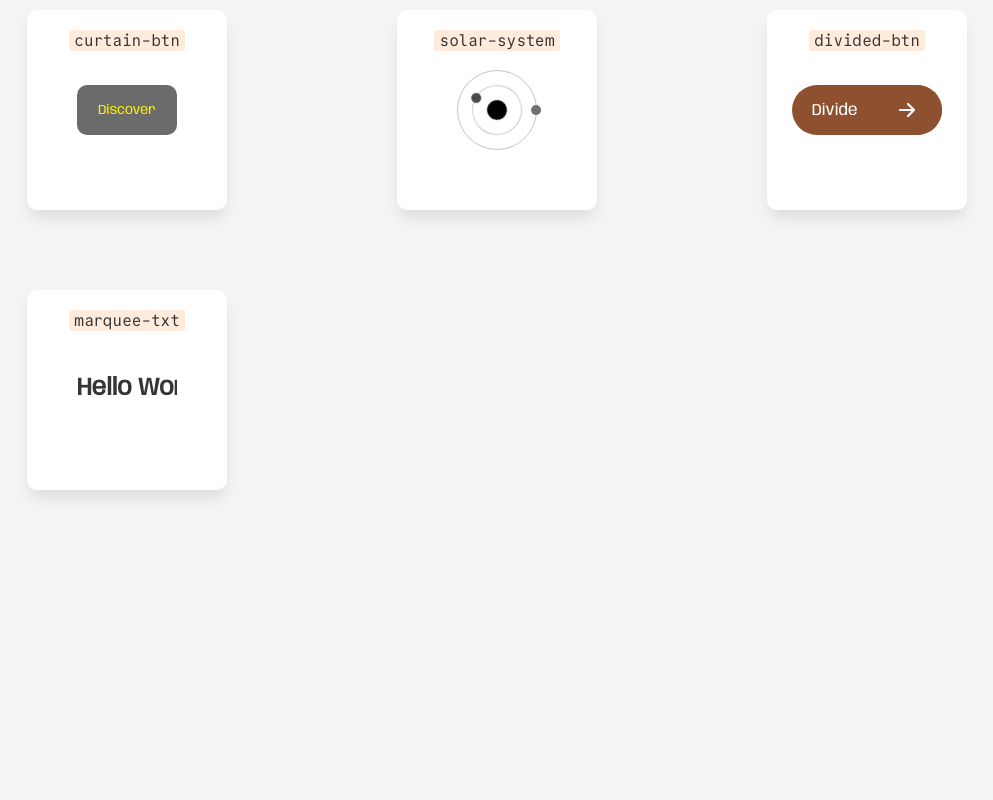
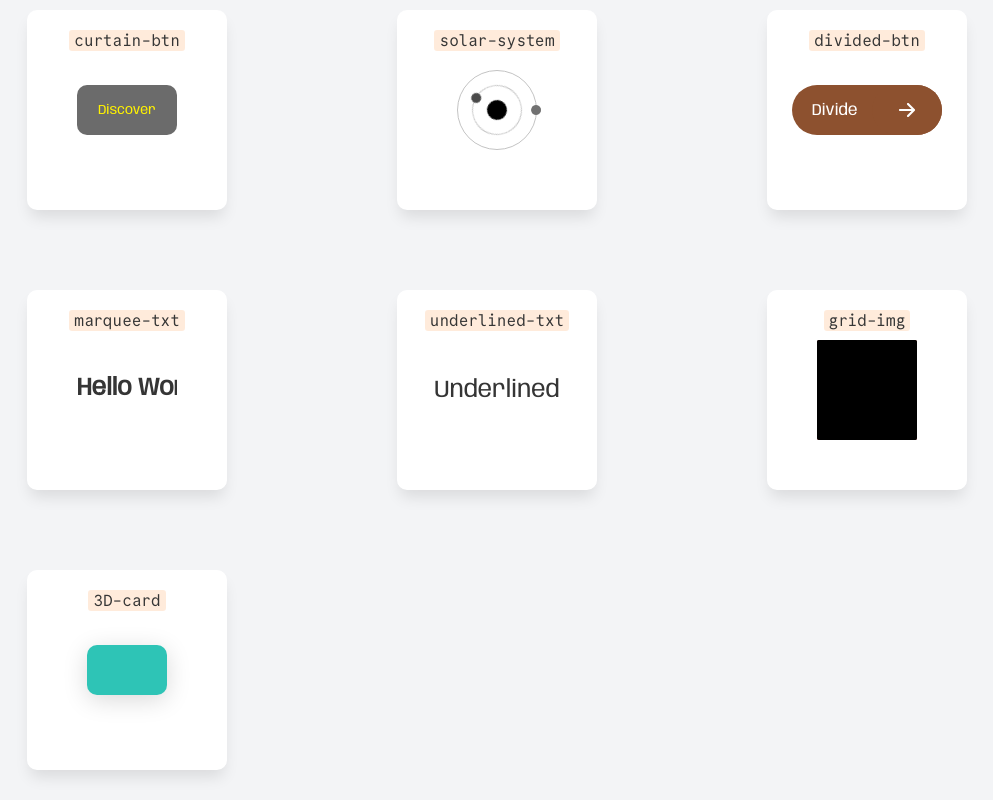
Before and after one commit to XimaLab/CSS-collection, a plain HTML site: page index.html in a window 1280 px wide. Shown: the part 500-1300 px from the top of the page, without its empty margins (143-1136 px from the left). Before the commit the page ends 1020 px from the top, so only its background shows below. Drawn offline with Linux system fonts and the light colour scheme.

Commit message:
feat: add grid-img and 3d-card

```diff
--- a/index.html
+++ b/index.html
@@ -73,6 +73,24 @@
                 </div>
             </div>
         </div>
+        <div class="sub">
+            <p class="animation-title">underlined-txt</p>
+            <div class="underlined-container">
+                <span class="underlined-txt"><p>Underlined</p></span>
+            </div>
+        </div>
+        <div class="sub">
+            <p class="animation-title">grid-img</p>
+            <div class="grid-img-container">
+            </div>
+        </div>
+        <div class="sub">
+        <p class="animation-title">3D-card</p>
+            <div class="card-3D-container">
+                <div class="card-3D"></div>
+            </div>
+        </div>
+    </div>
     </div>
 </main>
 <script src="script.js"></script>
--- a/script.js
+++ b/script.js
@@ -30,3 +30,35 @@ const magneticBtn = () => {
     });
 }
 magneticBtn()
+
+const gridImg = () => {
+    const grid = document.querySelector('.grid-img-container');
+
+    for(let i = 0; i < 25; i++) {
+        grid.appendChild(document.createElement("div"))
+    }
+}
+gridImg()
+
+const card3D = () => {
+    const container = document.querySelector(".card-3D-container");
+
+    const  rotate = (e) => {
+        const card = document.querySelector(".card-3D");
+        const force = 5;
+        const offsetY = -(e.offsetY - card.offsetHeight / 2) / force;
+        const offsetX = (e.offsetX - card.offsetWidth / 2) / force;
+        card.style.transform =
+            "rotateX(" + offsetY + "deg) rotateY(" + offsetX + "deg)";
+    }
+
+    const clearRotate = (e) => {
+        const card = document.querySelector(".card-3D");
+        card.style.transform = "rotateX(0) rotateY(0)";
+    }
+
+    container.addEventListener("mousemove", rotate);
+    container.addEventListener("mouseleave", clearRotate);
+}
+
+card3D()
--- a/style.css
+++ b/style.css
@@ -481,3 +481,92 @@ main {
         transform: translate(-50%, 0);
     }
 }
+
+
+/*UNDERLINED-TXT*/
+
+.underlined-container {
+    padding: 10px;
+    width: 100px;
+    display: flex;
+    justify-content: center;
+    align-items: center;
+}
+
+.underlined-txt {
+    position: relative;
+    cursor: pointer;
+}
+
+.underlined-txt p {
+    margin: 0;
+    padding: 0;
+    font-size: 24px;
+    z-index: 2;
+    position: relative;
+    font-family: Anybody, sans-serif;
+}
+
+.underlined-txt:before {
+    content: "";
+    width: 0;
+    height: 60%;
+    background-color: rgba(0, 234, 255, 0.6);
+    position: absolute;
+    top: 10px;
+    left: 5px;
+    z-index: 1;
+    transition: 0.5s ease;
+}
+
+.underlined-txt:hover:before {
+    width: 100%;
+}
+
+/*GRID-IMG*/
+
+.grid-img-container {
+    display: grid;
+    width: 100px;
+    height: 100px;
+    background-image: url("./assets/images/atomium.png");
+    grid-template-columns: repeat(5, 1fr);
+    grid-template-rows: repeat(5, 1fr);
+    border-radius: 2px;
+    overflow: hidden;
+}
+
+.grid-img-container div {
+    background-color: black;
+    transition: opacity 3s ease;
+}
+
+.grid-img-container div:hover {
+    background-color: black;
+    opacity: 0;
+    transition: opacity 0s;
+}
+
+/*3D-card*/
+
+.card-3D-container {
+    height: 120px;
+    width: 120px;
+    display: flex;
+    justify-content: center;
+    align-items: center;
+    perspective: 100px;
+}
+
+.card-3D {
+    border-radius: 10px;
+    height: 50px;
+    width: 80px;
+    background-color: #2EC4B6;
+    backdrop-filter: blur(10);
+    display: flex;
+    justify-content: center;
+    align-items: center;
+    box-shadow: 0 5px 25px rgba(1 1 1 / 15%);
+    transition: transform 0.2s linear;
+}
```
Also changed, not shown: assets/images/atomium.png (added).
